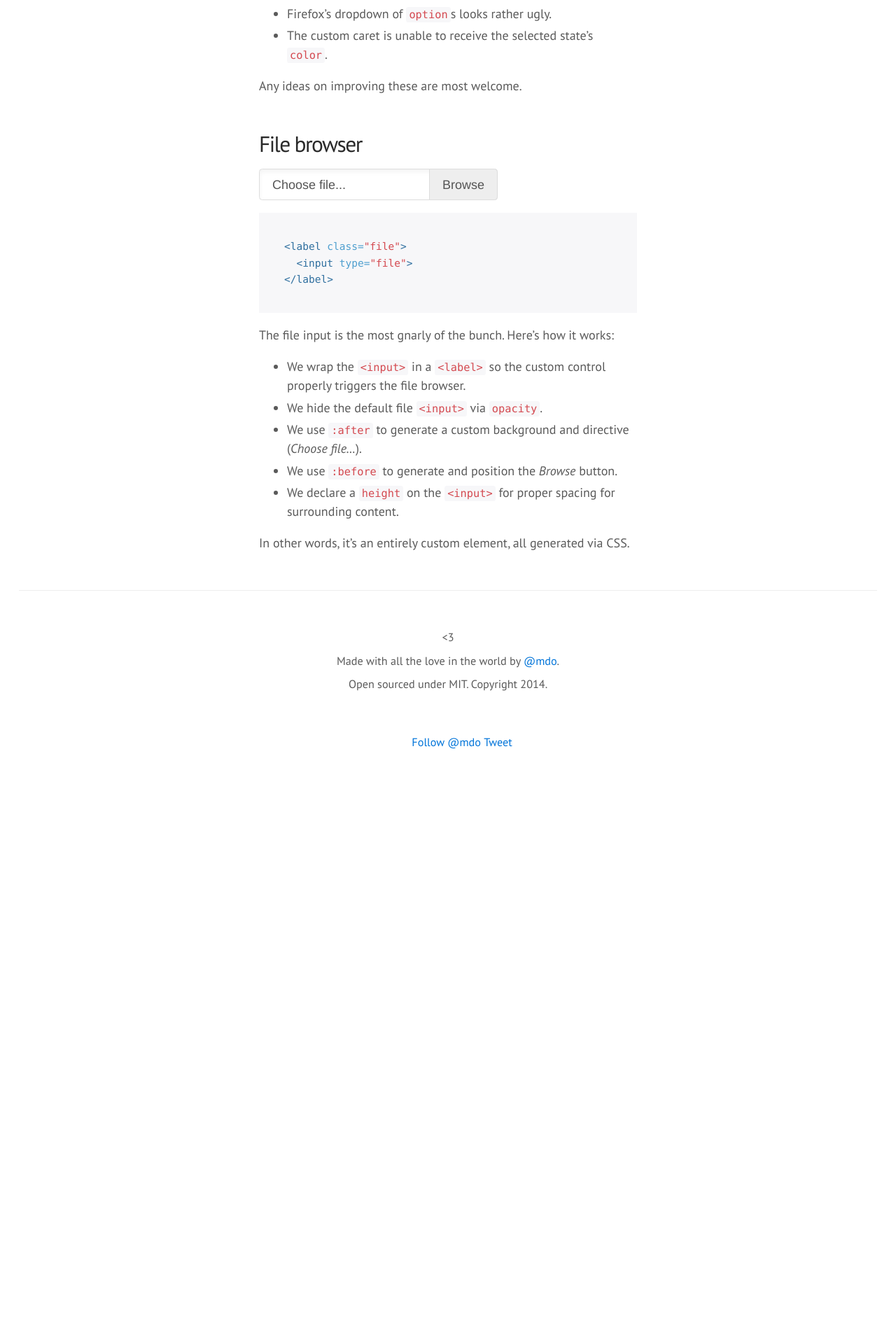
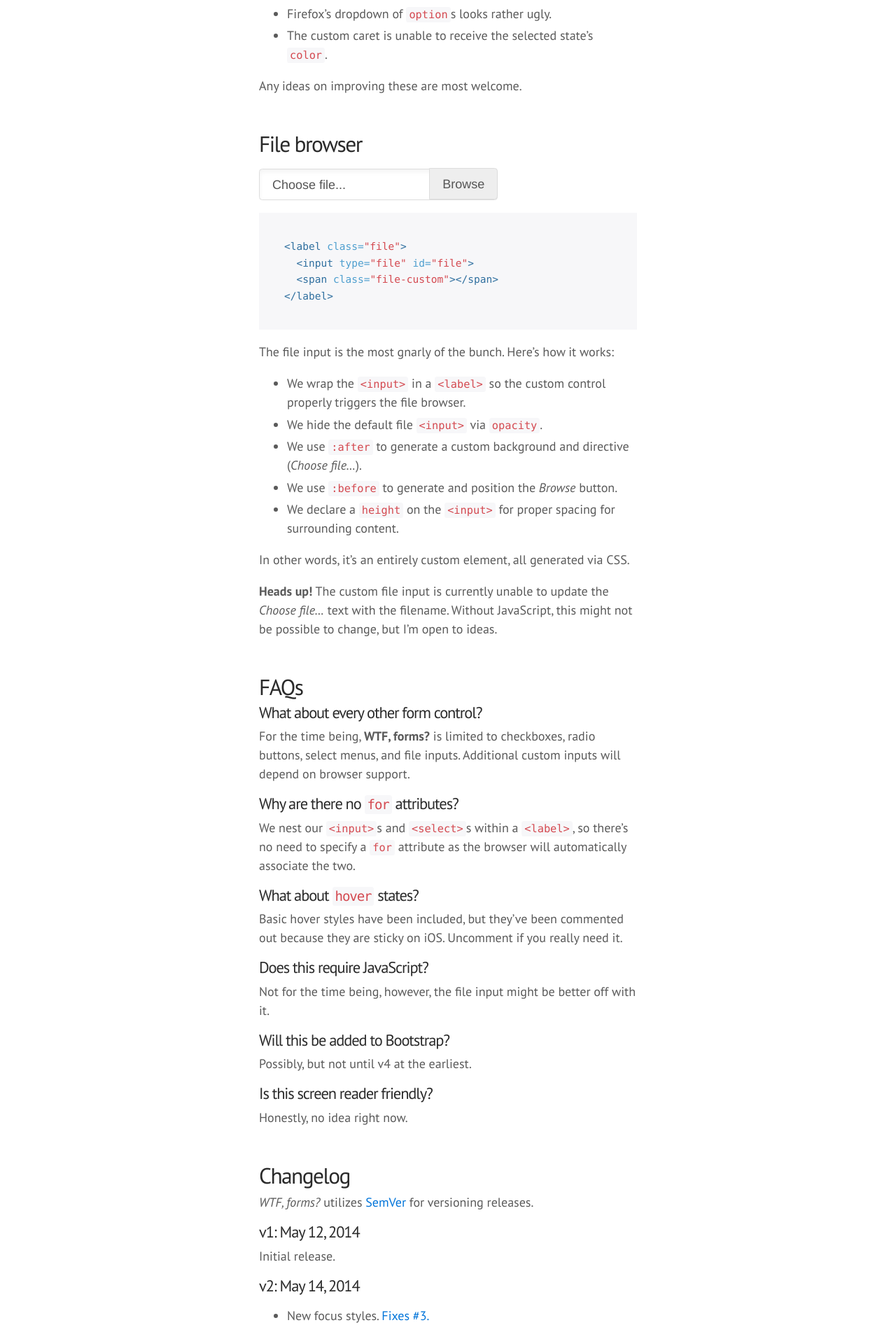
Before and after one commit to mdo/wtf-forms, a Jekyll site: the page built from index.md, in a window 1280 px wide. Shown: the part 2558-4461 px from the top of the page at 70% size. Built offline with Jekyll 4.4.1, drawn with Linux system fonts in a browser that asks for light colours; some web fonts are replaced; Markdown is read by kramdown in place of the engine named in the settings; comment, search, counter and statistics services are not loaded; before the commit the page ends 3720 px from its top, so only the background shows below that; some of the changed text lies outside the part shown; grey boxes are pictures that could not be loaded.

Commit message:
focus, faqs, changelog, comment out hover

````diff
--- a/_includes/file.html
+++ b/_includes/file.html
@@ -1,3 +1,4 @@
 <label class="file">
-  <input type="file">
+  <input type="file" id="file">
+  <span class="file-custom"></span>
 </label>
--- a/_layouts/default.html
+++ b/_layouts/default.html
@@ -12,8 +12,7 @@
 
     <link rel="stylesheet" href="wtf-forms.css">
     <link rel="stylesheet" href="docs.css">
-    <link rel="stylesheet" href="http://fonts.googleapis.com/css?family=PT+Sans:400,700,400italic">
-    <link rel="stylesheet" href="http://fonts.googleapis.com/css?family=PT+Mono&amp;subset=latin,cyrillic">
+    <link rel="stylesheet" href="http://fonts.googleapis.com/css?family=PT+Sans:400,700,400italic|PT+Mono&amp;subset=latin,cyrillic">
 
     <script>
       (function(i,s,o,g,r,a,m){i['GoogleAnalyticsObject']=r;i[r]=i[r]||function(){
--- a/index.md
+++ b/index.md
@@ -4,16 +4,16 @@ layout: default
 
 ### Checkboxes and radios
 
-<div class="controls-stacked">
+<form class="controls-stacked">
   {% include checkbox.html %}
-</div>
+</form>
 ```html
 {% include checkbox.html %}
 ```
 
-<div class="controls-stacked">
+<form class="controls-stacked">
   {% include radio.html %}
-</div>
+</form>
 ```html
 {% include radio.html %}
 ```
@@ -31,9 +31,9 @@ With the sibling selector (`~`), we use the `:checked` state to trigger a makesh
 
 ### Select menu
 
-<div class="controls-stacked">
+<form class="controls-stacked">
   {% include select.html %}
-</div>
+</form>
 ```html
 {% include select.html %}
 ```
@@ -59,9 +59,9 @@ Any ideas on improving these are most welcome.
 
 ### File browser
 
-<div class="controls-stacked">
+<form class="controls-stacked">
   {% include file.html %}
-</div>
+</form>
 ```html
 {% include file.html %}
 ```
@@ -75,3 +75,43 @@ The file input is the most gnarly of the bunch. Here's how it works:
 * We declare a `height` on the `<input>` for proper spacing for surrounding content.
 
 In other words, it's an entirely custom element, all generated via CSS.
+
+**Heads up!** The custom file input is currently unable to update the *Choose file...* text with the filename. Without JavaScript, this might not be possible to change, but I'm open to ideas.
+
+
+### FAQs
+
+#### What about every other form control?
+For the time being, **WTF, forms?** is limited to checkboxes, radio buttons, select menus, and file inputs. Additional custom inputs will depend on browser support.
+
+#### Why are there no `for` attributes?
+We nest our `<input>`s and `<select>`s within a `<label>`, so there's no need to specify a `for` attribute as the browser will automatically associate the two.
+
+#### What about `hover` states?
+Basic hover styles have been included, but they've been commented out because they are sticky on iOS. Uncomment if you really need it.
+
+#### Does this require JavaScript?
+Not for the time being, however, the file input might be better off with it.
+
+#### Will this be added to Bootstrap?
+Possibly, but not until v4 at the earliest.
+
+#### Is this screen reader friendly?
+Honestly, no idea right now.
+
+
+### Changelog
+
+*WTF, forms?* utilizes [SemVer](http://semver.org) for versioning releases.
+
+#### v1: May 12, 2014
+Initial release.
+
+#### v2: May 14, 2014
+* New focus styles. [Fixes #3.](https://github.com/mdo/wtf-forms/issues/3)
+* Commented out hover styles for now because iOS makes them sticky, and the hover styles weren't particularly useful.
+* File inputs now require a `<span>` within `.file`. This was added for proper focus state support as a `<label>` has no idea if the child `<input>` has focus or not.
+* Added `z-index: -1;` to checkboxes and radios to avoid a cursor change when hovering where the orignal input rendered. [Fixes #10.](https://github.com/mdo/wtf-forms/pull/10)
+* Added FAQs and this changelog to the project page.
+
+For issues, milestones, and more, visit the [GitHub project]({{ site.repo }}).
--- a/wtf-forms.css
+++ b/wtf-forms.css
@@ -21,6 +21,7 @@
 .control input {
   position: absolute;
   opacity: 0;
+  z-index: -1; /* Put the input behind the label so it doesn't overlay text */
 }
 .control-indicator {
   position: absolute;
@@ -36,10 +37,16 @@
 }
 
 /* Hover state */
-.control:hover .control-indicator,
-.control:focus .control-indicator {
+/* Uncomment if you need it, but be aware of the sticky iOS states.
+.control:hover .control-indicator {
   color: #fff;
   background-color: #ccc;
+}
+*/
+
+/* Focus */
+.control input:focus ~ .control-indicator {
+  box-shadow: 0 0 0 .075rem #fff, 0 0 0 .2rem #0074d9;
 }
 
 /* Checked state */
@@ -111,11 +118,20 @@
   border-bottom: .35rem solid transparent;
   border-left: .35rem solid transparent;
 }
-/* States */
-.select select:hover,
-.select select:focus {
+
+/* Hover state */
+/* Uncomment if you need it, but be aware of the sticky iOS states.
+.select select:hover {
   background-color: #ddd;
 }
+*/
+
+/* Focus */
+.select select:focus {
+  box-shadow: 0 0 0 .075rem #fff, 0 0 0 .2rem #0074d9;
+}
+
+/* Active/open */
 .select select:active {
   color: #fff;
   background-color: #0074d9;
@@ -181,13 +197,12 @@
   filter: alpha(opacity=0);
   opacity: 0;
 }
-.file:after {
+.file-custom {
   position: absolute;
   top: 0;
   right: 0;
   left: 0;
   z-index: 5;
-  content: "Choose file...";
   height: 2.5rem;
   padding: .5rem 1rem;
   line-height: 1.5;
@@ -197,11 +212,14 @@
   border-radius: .25rem;
   box-shadow: inset 0 .2rem .4rem rgba(0,0,0,.05);
 }
-.file:before {
+.file-custom:after {
+  content: "Choose file...";
+}
+.file-custom:before {
   position: absolute;
-  top: 0;
-  right: 0;
-  bottom: 0;
+  top: -.075rem;
+  right: -.075rem;
+  bottom: -.075rem;
   z-index: 6;
   display: block;
   content: "Browse";
@@ -212,6 +230,11 @@
   background-color: #eee;
   border: .075rem solid #ddd;
   border-radius: 0 .25rem .25rem 0;
+}
+
+/* Focus */
+.file input:focus ~ .file-custom {
+  box-shadow: 0 0 0 .075rem #fff, 0 0 0 .2rem #0074d9;
 }
 
 
````
